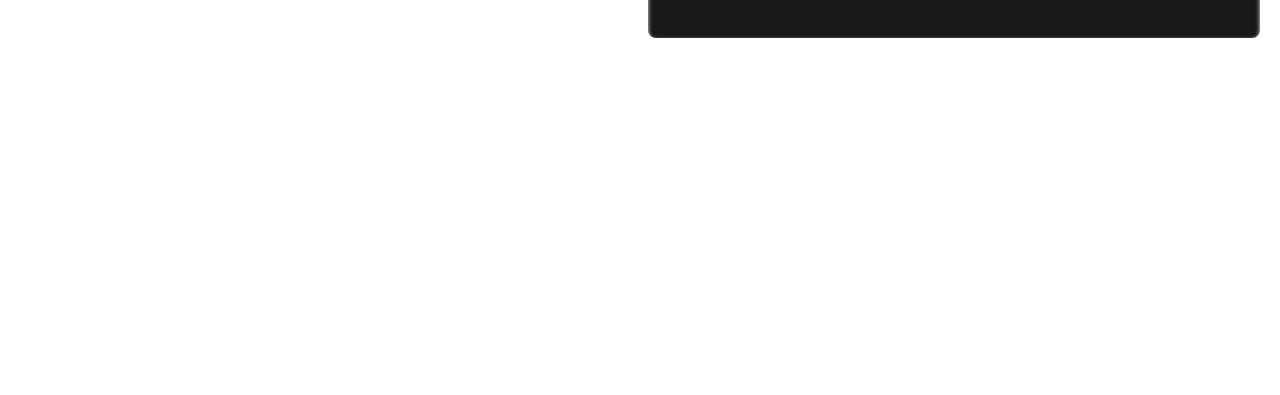
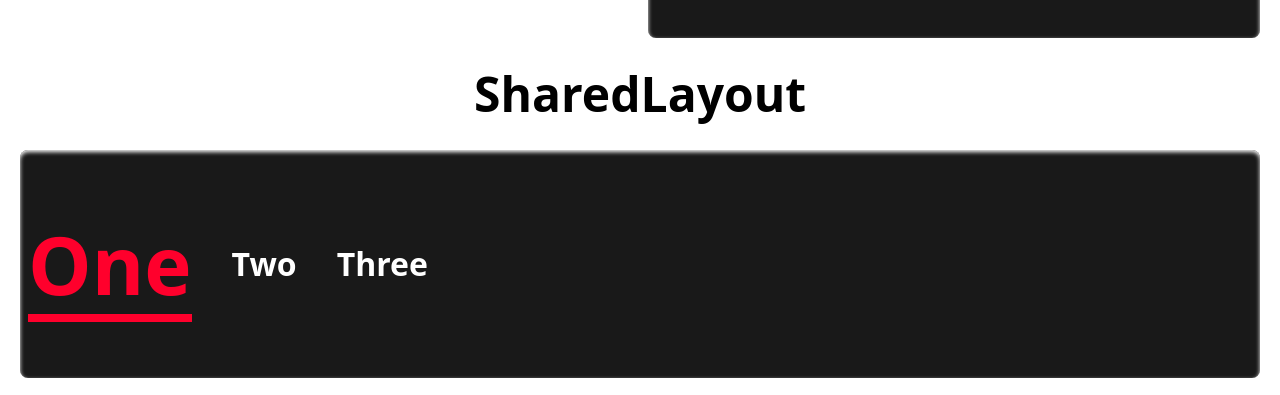
Before and after one commit to RoshanRv/Framer-Motion-Doc, a React (Create React App) app: page / in a window 1280 px wide. Shown: the part 5834-6229 px from the top of the page. Before the commit the page ends 5892 px from the top, so only its background shows below. Built offline with nearby package versions, Linux system fonts and the light colour scheme.

Commit message:
shared layout comp added

```diff
--- /dev/null
+++ b/src/components/SharedLayout.jsx
@@ -0,0 +1,70 @@
+import React,{useState}from 'react'
+import { AnimateSharedLayout,motion } from 'framer-motion'
+import Title from './Title'
+import Block from './Block'
+
+const data=[
+    {
+        title:"One",
+        color:"rgba(255,0,44,1)"
+    },
+    {
+        title:"Two",
+        color:"rgba(0,78,255,1)"
+    },
+    {
+        title:"Three",
+        color:"rgba(83,199,78,1)"
+    },
+]
+
+const SharedLayout = () => {
+
+    const [isSelected,setIsSelected]= useState(0)
+
+  return (
+    <div>
+        <Title>SharedLayout</Title>
+
+        <Block>
+            <AnimateSharedLayout>
+                <motion.div className="flex gap-x-10 text-3xl font-bold text-white">
+                    {data.map((datum,i)=>{
+
+                        return (
+                            <>
+                            <motion.div
+                            onClick={()=>setIsSelected(i)}
+                            initial={false}
+                            animate={{fontSize:isSelected==i?'5rem':'2rem',}}
+                            key={i}
+                            style={{color:isSelected==i?datum.color:'#fff'}}
+                            className='cursor-pointer relative'  >
+                                {datum.title}
+
+                                {isSelected==i&&<motion.div
+                            className="absolute bg-white  -bottom-10  left-0 w-full h-2"
+                            style={{backgroundColor:datum.color}}
+                            />}
+
+                            </motion.div>
+
+
+
+                            </>
+
+                        )
+                    })}
+                </motion.div>
+            </AnimateSharedLayout>
+
+
+
+        </Block>
+
+
+    </div>
+  )
+}
+
+export default SharedLayout
--- a/src/pages/Home.jsx
+++ b/src/pages/Home.jsx
@@ -11,6 +11,7 @@
 import ReorderList from "../components/ReorderList"
 import UseTransform from "../components/UseTransform"
 import SVG from "../components/SVG"
+import SharedLayout from "../components/SharedLayout"
 
 
 const Home = () => {
@@ -55,6 +56,8 @@
 
         {/* <SVG /> */}
 
+        <SharedLayout/>
+
 
     </motion.div>
   )
```
